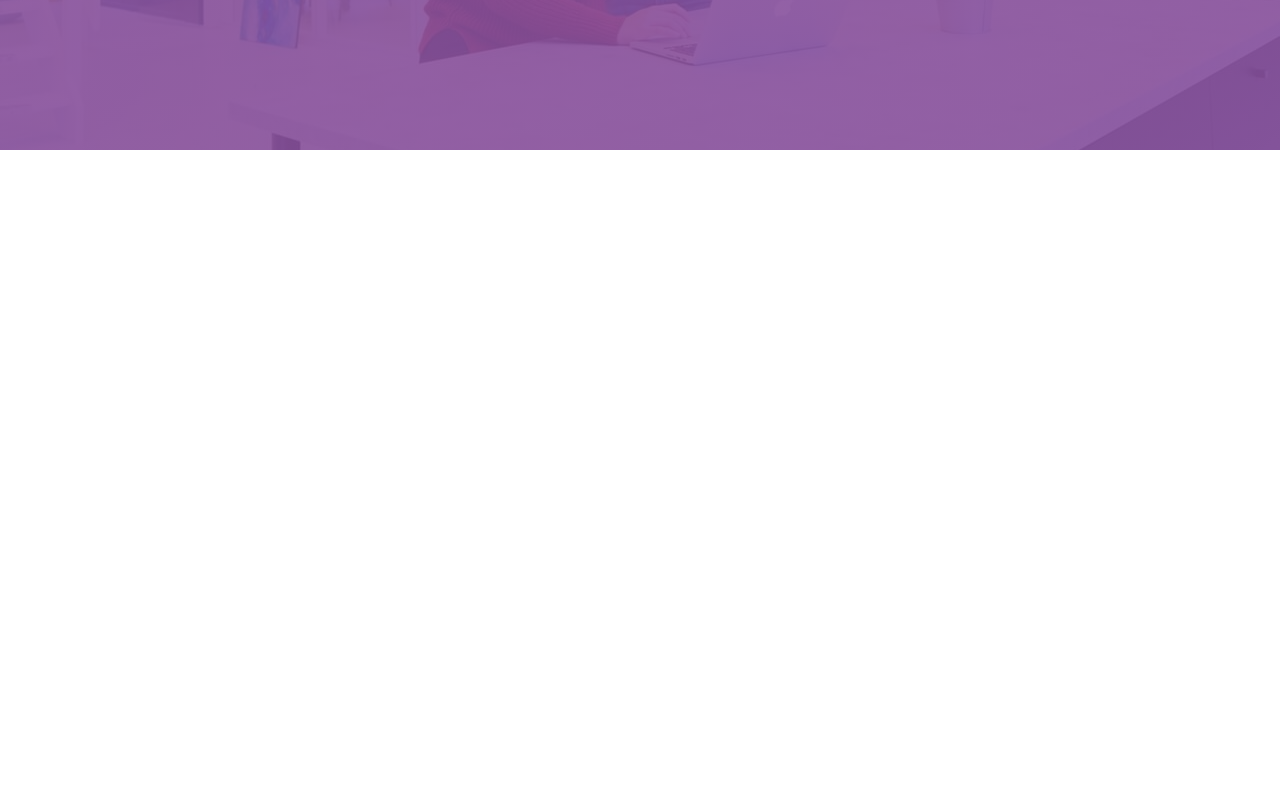
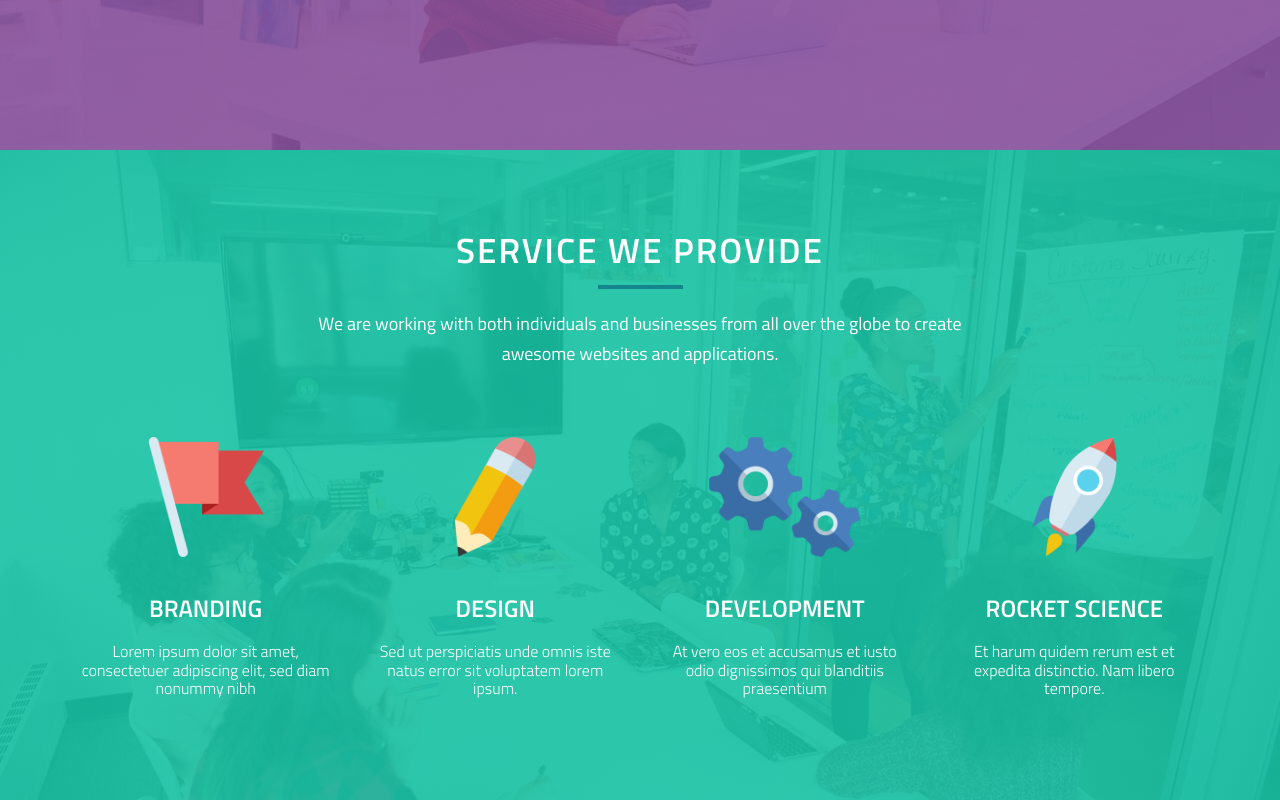
Before and after one commit to Abir-Hasan-GUB/cuda, a plain HTML site: page index.html in a window 1280 px wide. Shown: the part 530-1330 px from the top of the page. Before the commit the page ends 800 px from the top, so only its background shows below. Drawn offline with Linux system fonts and the light colour scheme.

Commit message:
Service Part done

```diff
--- a/index.html
+++ b/index.html
@@ -5,8 +5,9 @@
     <meta charset="UTF-8">
     <meta name="viewport" content="width=device-width, initial-scale=1.0">
     <meta http-equiv="X-UA-Compatible" content="IE-eadge">
-    <title>CUDA</title>
+    <title>Cuda an Awesome single page design</title>
     <link rel="preconnect" href="https://fonts.gstatic.com">
+    <link rel="shortcut icon" href="resources/img/cuda.png" type="image/x-icon">
 
     <!-- ------------- Google Font ------------ -->
     <link href="https://fonts.googleapis.com/css2?family=Titillium+Web:wght@300;400;600;700&display=swap"
@@ -33,6 +34,7 @@
                 </a>
                 <ul class="main-nav">
                     <li class="active"><a href="#">home</a></li>
+                    <li><a href="#service">Service</a></li>
                     <li><a href="#">about</a></li>
                     <li><a href="#">work</a></li>
                     <li><a href="#">blog</a></li>
@@ -49,6 +51,41 @@
     <!-- ---------------- END HESDER SECTION ------------------ -->
 
 
+    <!-- ---------------- START SERVICE SECTION ------------------ -->
+
+    <section class="service-serction clearFix" id="service">
+        <div class="row">
+            <h2>SERVICE WE PROVIDE</h2>
+            <p class="little-description">We are working with both individuals and businesses from all over the globe to
+                create awesome websites and applications.</p>
+        </div>
+        <div class="row">
+            <div class="col span_1_of_4 box">
+                <img src="resources/img/flag.png" alt="flag" class="service-icon">
+                <h3>Branding</h3>
+                <p>Lorem ipsum dolor sit amet, consectetuer adipiscing elit, sed diam nonummy nibh</p>
+            </div>
+            <div class="col span_1_of_4 box">
+                <img src="resources/img/crayon.png" alt="crayon" class="service-icon">
+                <h3>Design</h3>
+                <p>Sed ut perspiciatis unde omnis iste natus error sit voluptatem lorem ipsum.</p>
+            </div>
+            <div class="col span_1_of_4 box">
+                <img src="resources/img/gears.png" alt="gears" class="service-icon">
+                <h3>DEVELOPMENT</h3>
+                <p>At vero eos et accusamus et iusto odio dignissimos qui blanditiis praesentium</p>
+            </div>
+            <div class="col span_1_of_4 box">
+                <img src="resources/img/rocket.png" alt="rocket" class="service-icon">
+                <h3>Rocket Science</h3>
+                <p>Et harum quidem rerum est et expedita distinctio. Nam libero tempore.</p>
+            </div>
+        </div>
+    </section>
+
+    <!-- ---------------- END SERVICE SECTION ------------------ -->
+
+
     <!-- ---------------- External JS ---------------- -->
     <script src="vendors/js/html5shiv.min.js"></script>
     <script src="vendors/js/respond.min.js"></script>
--- a/resources/css/style.css
+++ b/resources/css/style.css
@@ -9,6 +9,7 @@
 body{
     font-family: 'Titillium Web', sans-serif;
     text-rendering: optimizeLegibility;
+    /* line-height: 1.3rem; */
 }
 html{
     font-size: 62.5%;
@@ -29,6 +30,16 @@ h1{
     max-width: 114rem;
     margin: 0 auto;
 }
+section{
+    padding: 80px 0;
+}
+.clearFix::after{
+    content: "";
+    display: block;
+    clear: both;
+    height: 0;
+    visibility: hidden;
+}
 /* BUTTON */
 .btn-hero:link,
 .btn-hero:visited,
@@ -44,6 +55,43 @@ h1{
     font-size: 16px;
     display: inline-block;
 }
+h2{
+    font-size: 3.5rem;
+    font-weight: 600;
+    text-transform: uppercase;
+    margin-top: 0;
+    margin-bottom: 2rem;
+    letter-spacing: .2rem;
+    color: #fff;
+}
+h2::after{
+    content: "";
+    display: block;
+    height: .4rem;
+    background: #fff;
+    width: 85px;
+    margin: auto;
+    margin-top: 1.5rem;
+}
+h3{
+    text-transform: uppercase;
+    font-size: 24px;
+    font-weight: 600;
+}
+.box{
+    padding: 1%;
+}
+.box p{
+    font-size: 1.6rem;
+    margin-top: 2rem;
+    font-weight: 300;
+}
+.little-description{
+    font-size: 1.8rem;
+    line-height: 3rem;
+    width: 60%;
+    margin-left: 20%;
+}
 
 /* ======================== */
 /* HEADER SECTION */
@@ -53,6 +101,7 @@ header{
     background-repeat: no-repeat;
     background-size: cover;
     background-position: center center;
+    background-attachment: fixed;
     height: 85vh;
     position: relative;
 }
@@ -106,3 +155,25 @@ header{
     background: #eb7b4b;
     border-color: #c86a40;
 }
+
+/* ======================== */
+/* SERVICES SECTION */
+/* ======================== */
+.service-serction{
+   background: linear-gradient(rgba(23, 194, 164,.9),rgba(23, 194, 164,.9)),url('img/services-bg.jpg');
+    background-repeat: no-repeat;
+    background-size: cover;
+    background-position: center top;
+
+    text-align: center;
+    /* background: #17c2a4; */
+    color: #fff;
+}
+.service-serction h2::after{
+    background: #14858c;
+}
+.service-icon{
+    height: 12rem;
+    margin-top: 4.5rem;
+    margin-bottom: 3.5rem;
+}
```
Also changed, not shown: resources/img/cuda.png (added).
